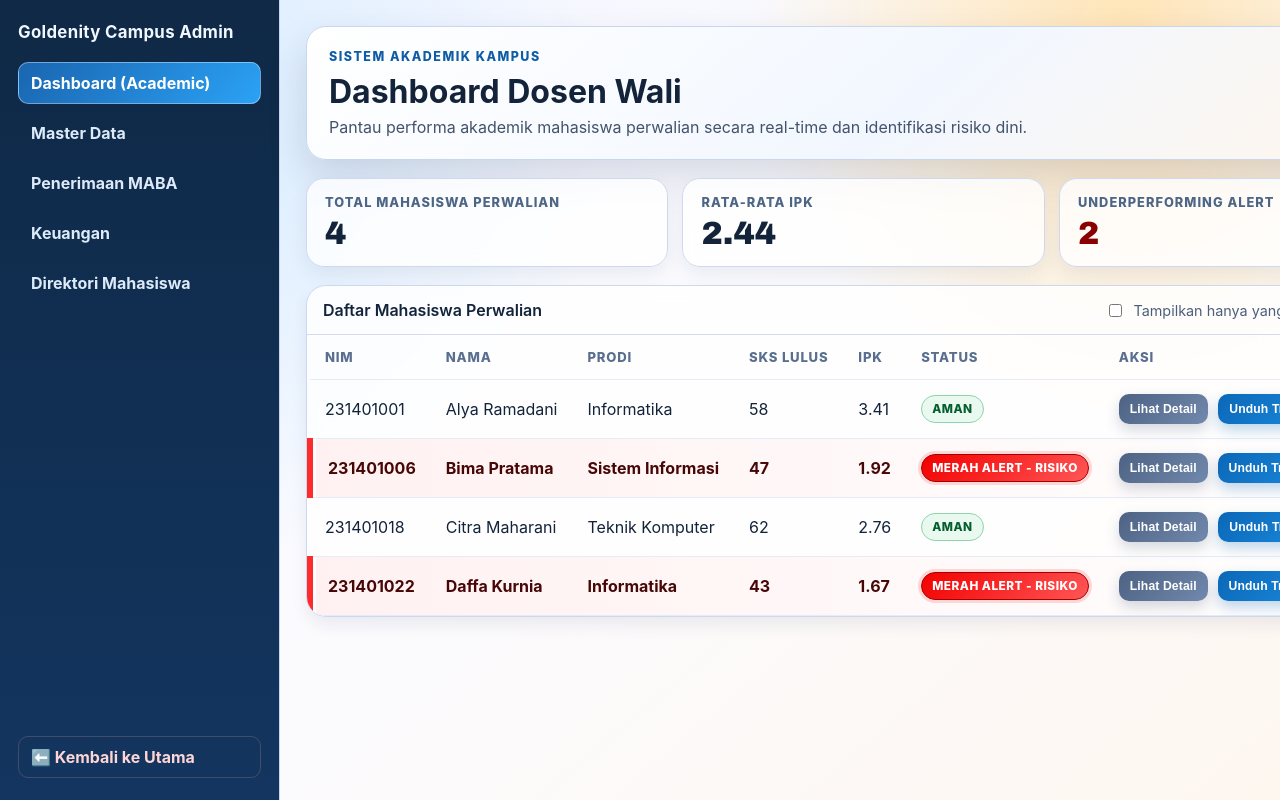
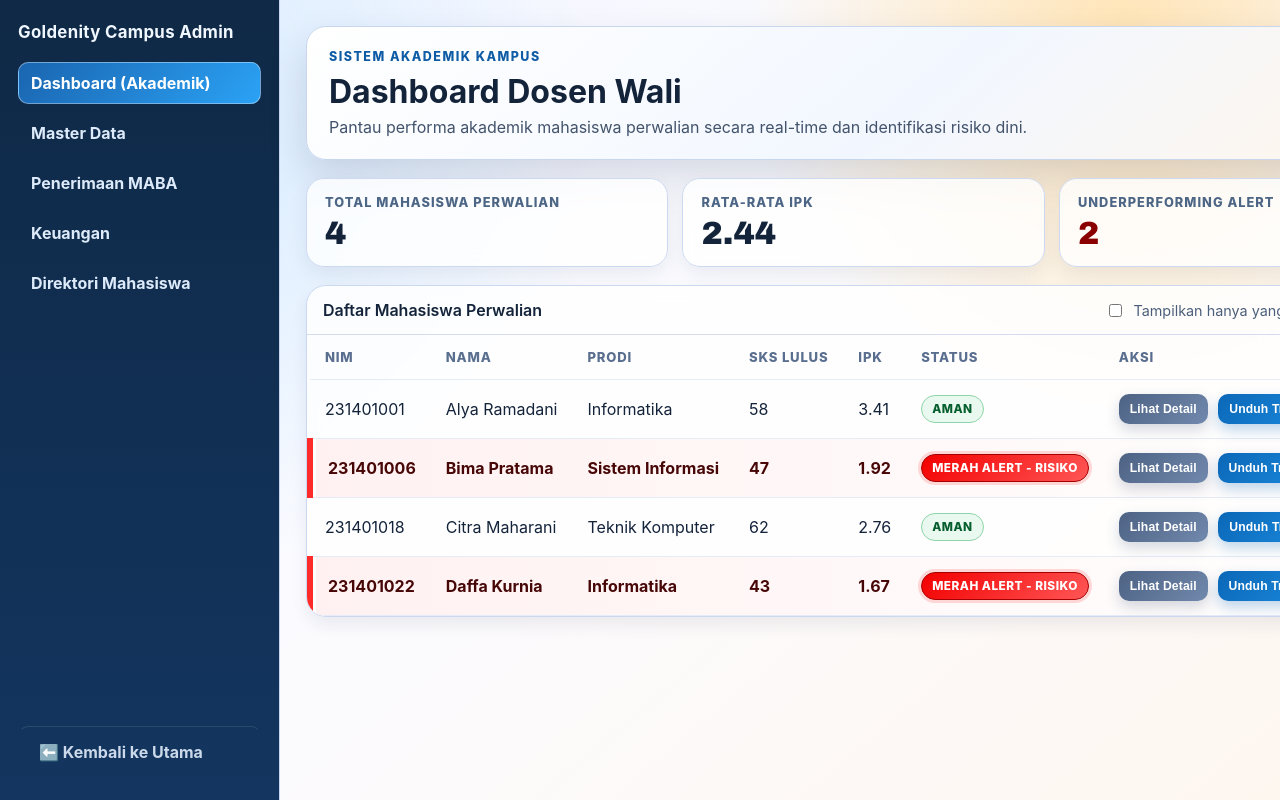
Before and after one commit to goldenityinc/goldenity-campus-website, a website: page src/frontend/dosen-wali-dashboard.html in a window 1280 px wide. Shown: the top 800 px of the page. Drawn offline with nearby package versions, Linux system fonts and the light colour scheme.

Commit message:
fix: rebuild dosen dashboard shell and refine sidebar back button layout

```diff
--- a/src/frontend/campus-admin-ui.css
+++ b/src/frontend/campus-admin-ui.css
@@ -50,6 +50,7 @@ h3 {
   padding: 22px 18px;
   display: flex;
   flex-direction: column;
+  justify-content: space-between;
 }
 
 .brand {
@@ -90,12 +91,14 @@ h3 {
 
 .back-btn {
   margin-top: auto;
-  color: #ffd5d5;
-  border-color: rgba(255, 170, 170, 0.2);
+  padding: 15px 20px;
+  color: #cbd9ea;
+  text-decoration: none;
+  display: block;
+  border-top: 1px solid rgba(255, 255, 255, 0.1);
 }
 
 .back-btn:hover {
-  background: rgba(177, 15, 15, 0.2);
   color: #fff;
 }
 
--- a/src/frontend/dosen-wali-dashboard.html
+++ b/src/frontend/dosen-wali-dashboard.html
@@ -18,7 +18,7 @@
       <aside class="sidebar">
         <h1 class="brand">Goldenity Campus Admin</h1>
         <nav class="nav-group">
-          <a class="nav-link active" href="./dosen-wali-dashboard.html">Dashboard (Academic)</a>
+          <a class="nav-link active" href="./dosen-wali-dashboard.html">Dashboard (Akademik)</a>
           <a class="nav-link" href="./admin-master-data.html">Master Data</a>
           <a class="nav-link" href="./maba-tracking.html">Penerimaan MABA</a>
           <a class="nav-link" href="./keuangan-dashboard.html">Keuangan</a>
@@ -64,8 +64,6 @@
             </table>
           </div>
         </section>
-      </main>
-    </div>
 
         <div id="transkripModal" class="modal-backdrop" aria-hidden="true">
           <section class="modal detail-modal" role="dialog" aria-modal="true" aria-labelledby="transkripModalTitle">
@@ -98,6 +96,8 @@
             </section>
           </section>
         </div>
+      </main>
+    </div>
 
     <script src="https://cdn.jsdelivr.net/npm/jspdf@2.5.1/dist/jspdf.umd.min.js"></script>
     <script src="./dosen-wali-dashboard.js"></script>
```
Lines whose indentation alone changed are shown as unchanged.
